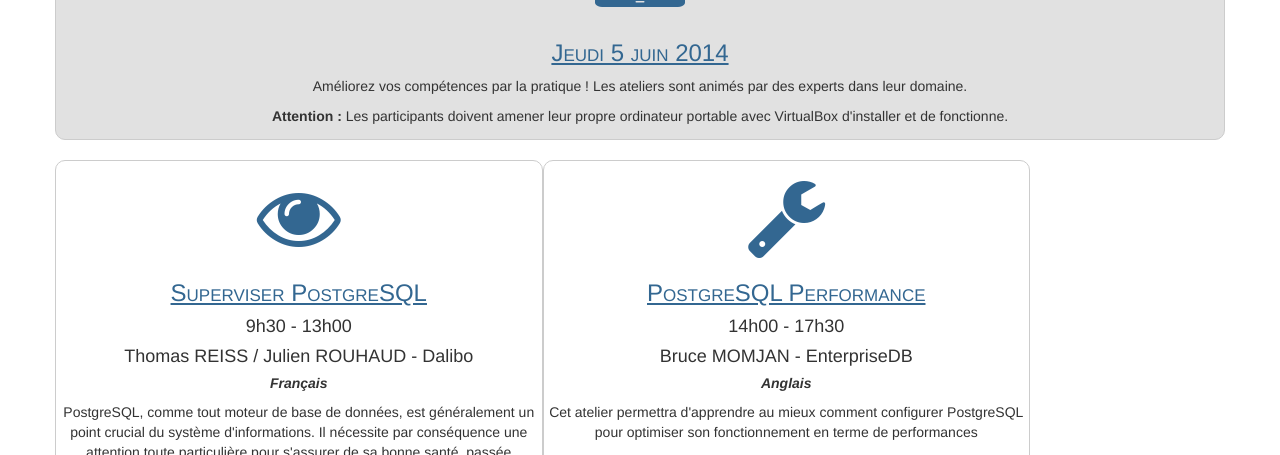
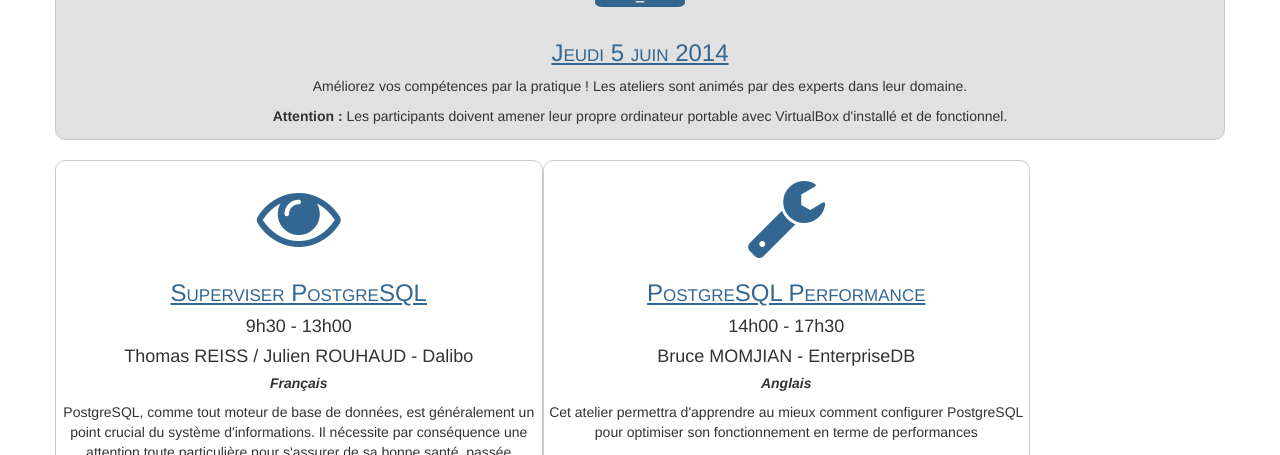
Before and after one commit to postgresqlfr/2024.pgday.fr, a Jekyll site: the page built from ateliers.html, in a window 1280 px wide and 1079 px high. Shown: the part 190-645 px from the top of the window. Built offline with Jekyll 4.4.1, drawn with Linux system fonts in a browser that asks for light colours; Markdown is read by kramdown in place of the engine named in the settings.

Commit message:
Fix a few typo.

```diff
--- a/ateliers.html
+++ b/ateliers.html
@@ -13,7 +13,7 @@ title: Ateliers
                   <i class="fa fa-laptop"></i>
                   <h3>Jeudi 5 juin 2014</h3>
                   <p>Améliorez vos compétences par la pratique ! Les ateliers sont animés par des experts dans leur domaine.</p>
-                  <p><b>Attention :</b> Les participants doivent amener leur propre ordinateur portable avec VirtualBox d'installer et de fonctionne.</p>
+                  <p><b>Attention :</b> Les participants doivent amener leur propre ordinateur portable avec VirtualBox d'installé et de fonctionnel.</p>
               </div>
           </div>
           <br>
@@ -37,7 +37,7 @@ title: Ateliers
                   <i class="fa fa-wrench"></i>
                   <h3>PostgreSQL Performance</h3>
                   <h4>14h00 - 17h30</h4>
-                  <h4>Bruce MOMJAN - EnterpriseDB</h4>
+                  <h4>Bruce MOMJIAN - EnterpriseDB</h4>
                   <h5>Anglais</h5>
                   <p>Cet atelier permettra d'apprendre au mieux comment configurer PostgreSQL pour optimiser son fonctionnement en terme de performances</p>
                   <p>Il traitera de la configuration des buffers, de la mémoire, de l'execution des requêtes (index, jointures) et des commandes VACUUM, EXPLAIN ou ANALYZE.</p>
```
